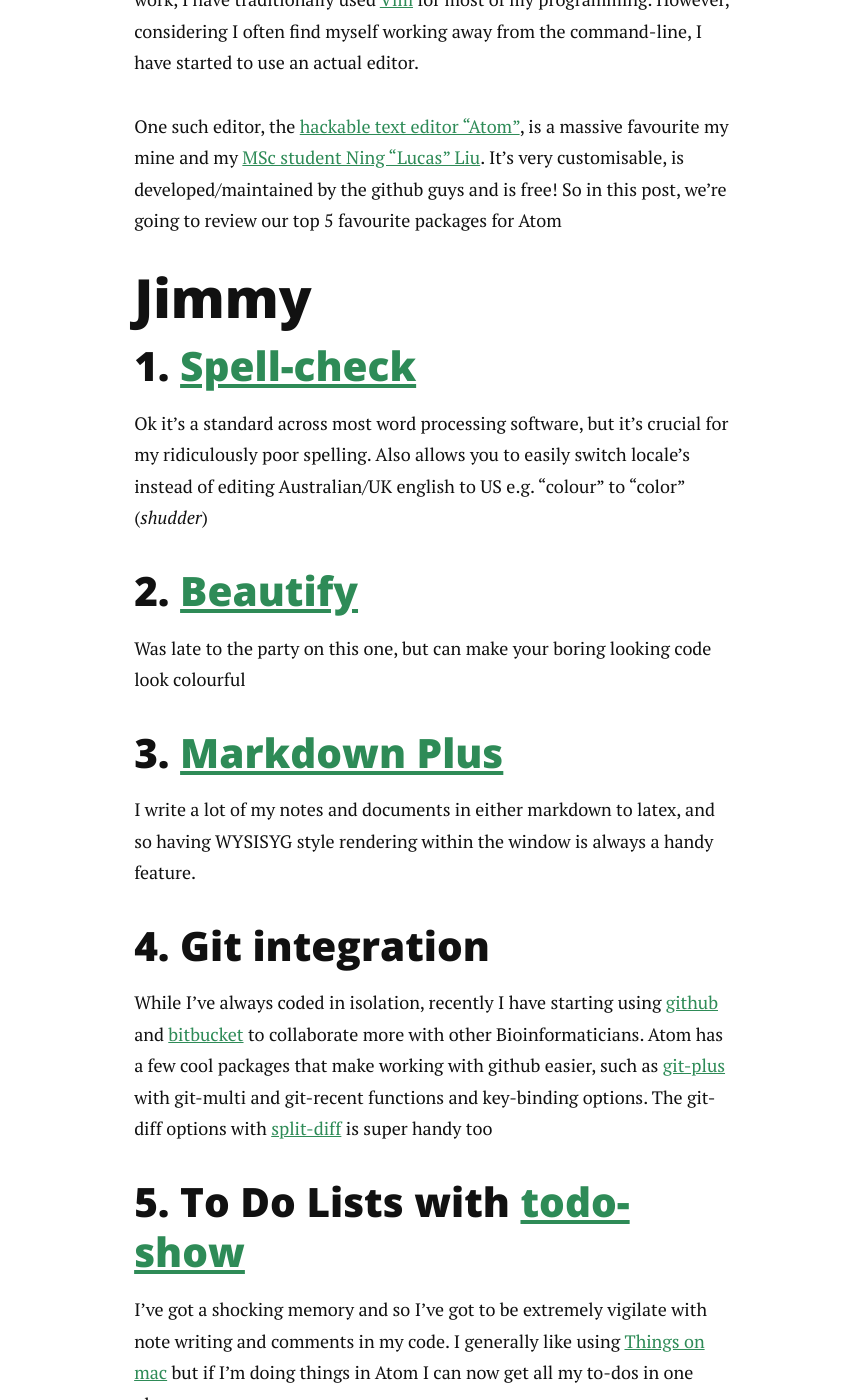
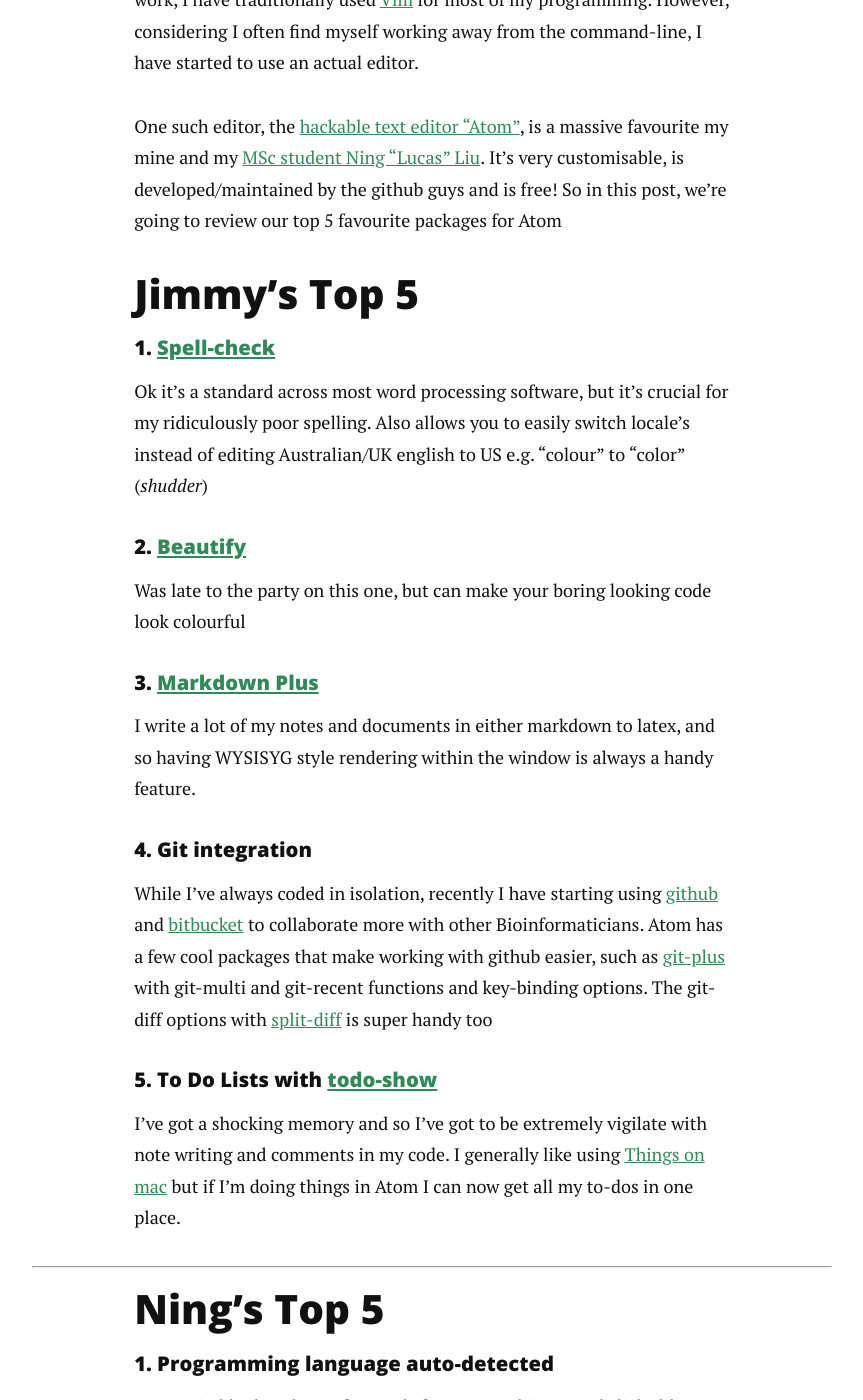
Before and after one commit to jimmybgammyknee/jimmybgammyknee.github.io, a Jekyll site: the page built from _posts/2017-06-01-atom-package-reviews.md, in a window 1280 px wide and 1400 px high, scrolled down 1208 px. Shown: the whole window, without its empty margins (208-1071 px from the left). Built offline with Jekyll 4.4.1, drawn with Linux system fonts in a browser that asks for light colours; nearby versions of some CDN libraries.

Commit message:
added line breaks and formatting changes

```diff
--- a/_posts/2017-06-01-atom-package-reviews.md
+++ b/_posts/2017-06-01-atom-package-reviews.md
@@ -8,55 +8,59 @@
 
 <center>{% include youtube_embed.html id="hDJ5Hljz2e8" %}</center>
 
+
+
 But I digress....
 
 If you're working in Bioinformatics you need to really love your text editor, because its a tool that you use every day to write scripts, research papers and notes. Because I'm a dinosaur and primarily use bash for most of my work, I have traditionally used [Vim](http://vimdoc.sourceforge.net) for most of my programming. However, considering I often find myself working away from the command-line, I have started to use an actual editor.
 
 One such editor, the [hackable text editor "Atom"](https://atom.io), is a massive favourite my mine and my [MSc student Ning "Lucas" Liu](https://www.adelaide.edu.au/bioinformatics-hub/about/students). It's very customisable, is developed/maintained by the github guys and is free! So in this post, we're going to review our top 5 favourite packages for Atom
 
-# Jimmy
 
-## 1\. [Spell-check](https://github.com/atom/spell-check)
+
+## Jimmy's Top 5
+
+#### 1\. [Spell-check](https://github.com/atom/spell-check)
 
 Ok it's a standard across most word processing software, but it's crucial for my ridiculously poor spelling. Also allows you to easily switch locale's instead of editing Australian/UK english to US e.g. "colour" to "color" (_shudder_)
 
-## 2\. [Beautify](https://atom.io/packages/atom-beautify)
+#### 2\. [Beautify](https://atom.io/packages/atom-beautify)
 
 Was late to the party on this one, but can make your boring looking code look colourful
 
-## 3\. [Markdown Plus](https://github.com/tylingsoft/markdown-plus)
+#### 3\. [Markdown Plus](https://github.com/tylingsoft/markdown-plus)
 
 I write a lot of my notes and documents in either markdown to latex, and so having WYSISYG style rendering within the window is always a handy feature.
 
-## 4\. Git integration
+#### 4\. Git integration
 
 While I've always coded in isolation, recently I have starting using [github](https://github.com) and [bitbucket](https://bitbucket.org) to collaborate more with other Bioinformaticians. Atom has a few cool packages that make working with github easier, such as [git-plus](https://github.com/tkrajina/git-plus) with git-multi and git-recent functions and key-binding options. The git-diff options with [split-diff](https://atom.io/packages/split-diff) is super handy too
 
-## 5\. To Do Lists with [todo-show](https://github.com/mrodalgaard/atom-todo-show)
+#### 5\. To Do Lists with [todo-show](https://github.com/mrodalgaard/atom-todo-show)
 
 I've got a shocking memory and so I've got to be extremely vigilate with note writing and comments in my code. I generally like using [Things on mac](https://culturedcode.com/things) but if I'm doing things in Atom I can now get all my to-dos in one place.
 
 --------------------------------------------------------------------------------
 
-# Ning
+## Ning's Top 5
 
-## 1\. Programming language auto-detected
+#### 1\. Programming language auto-detected
 
 It's inevitable that the perfect tools for your work just need slight lil changes. Atom is really handy for its auto-detect-language ability no matter the scripts are in Python, R, bash (shell), C++, Java, GO or other any other programming languages.
 
-## 2\. Autocomplete with [autocomplete-python](https://github.com/autocomplete-python/autocomplete-python)
+#### 2\. Autocomplete with [autocomplete-python](https://github.com/autocomplete-python/autocomplete-python)
 
 As a pre-[Sublime](https://www.sublimetext.com/) user and because I mostly handle data using Python, I wasn't able to use Atom until I installed this package. And I believe no one can resist a "TAB complete" function.
 
-## 3\. File icons with [file-icon](https://github.com/file-icons/atom)
+#### 3\. File icons with [file-icon](https://github.com/file-icons/atom)
 
 This hack give distinct icons to files so that you can clearly recognize the files you want to edit. I usually have tons of files with similar names (XXX_ver1.py) in a single directory and they can be super confusing.
 
-## 4\. Highlight with [highlight-selected](https://github.com/richrace/highlight-selected)
+#### 4\. Highlight with [highlight-selected](https://github.com/richrace/highlight-selected)
 
 One of the most lovable features of [Sublime](https://www.sublimetext.com/), which I thought would be lost when moving to Atom. It is just so important when changing variable names in multiple places.
 
-## 5\. Ask questions with [ask-stack](https://github.com/Chris911/Ask-Stack-Atom)
+#### 5\. Ask questions with [ask-stack](https://github.com/Chris911/Ask-Stack-Atom)
 
 As a noob in Bioinformatics, I need to ask questions constantly. This hack allows you to easily ask questions in [Stack Overflow](https://stackoverflow.com/) with a simple `Ctrl + Alt + A`, and browse the questions and answers without open your web browsers (Firefox is seriously eating my RAM)!
 
```
